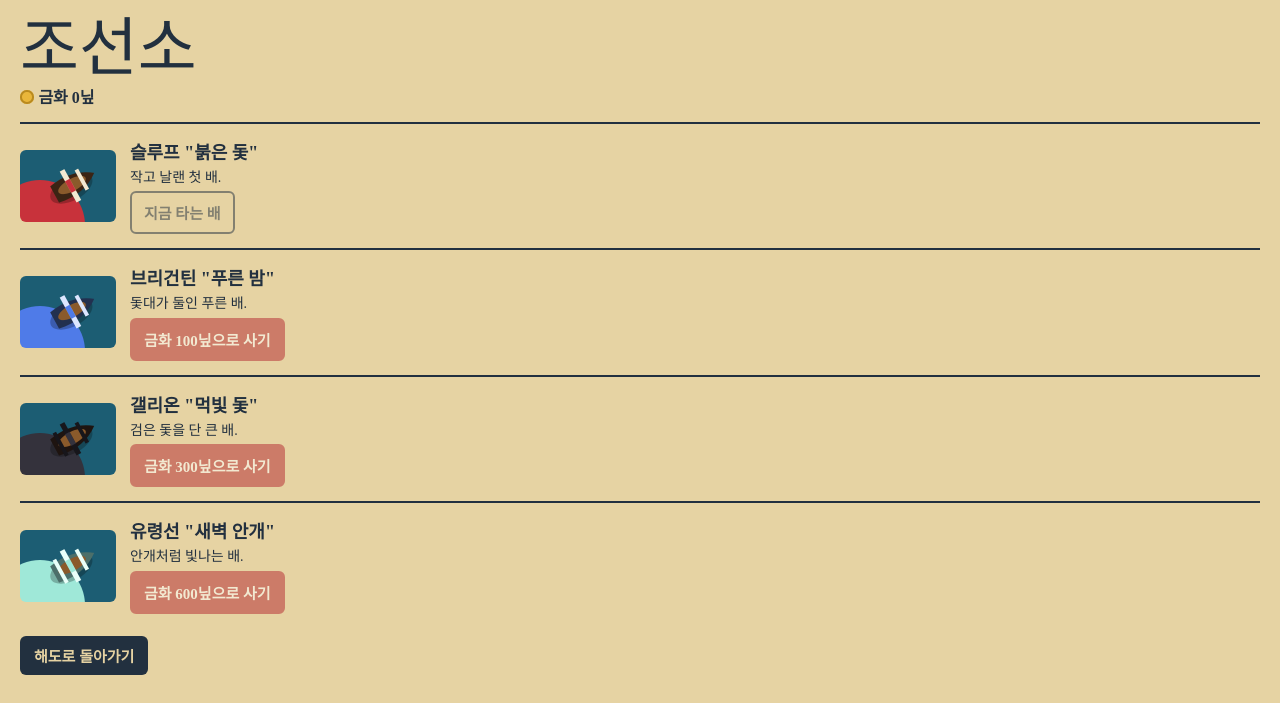
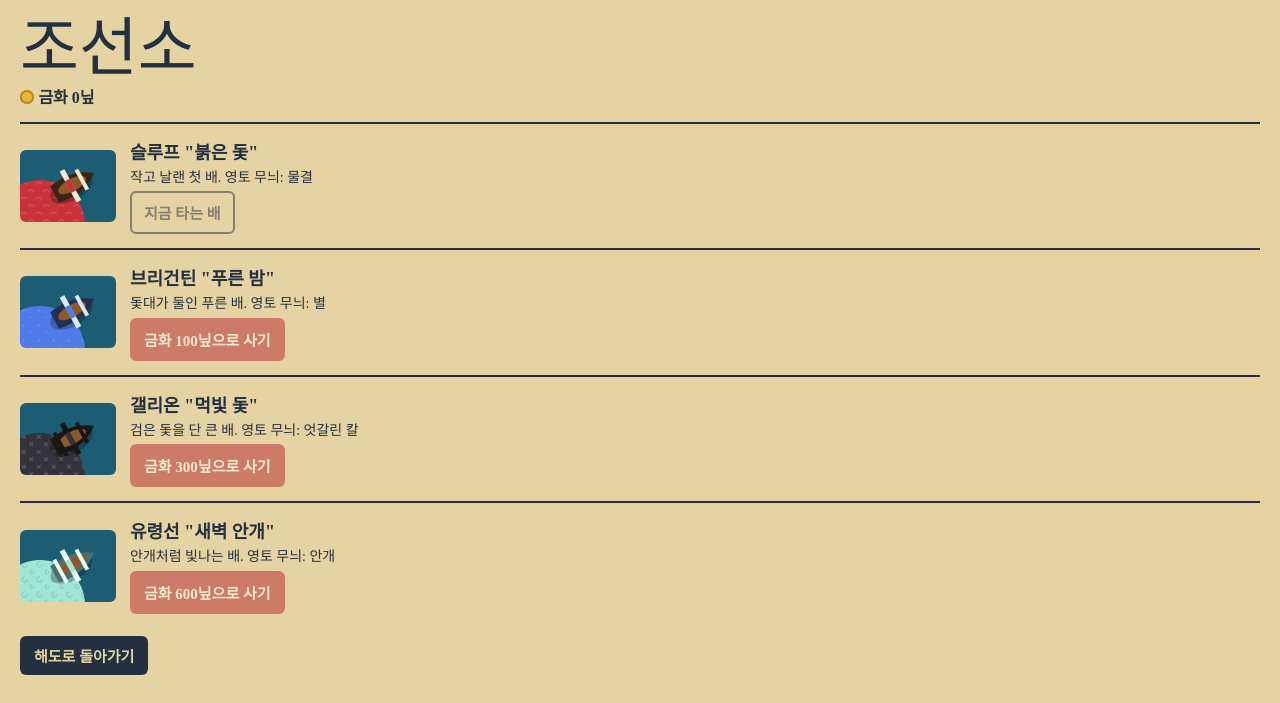
Before and after one commit to cheeyeon87-commits/pado-game, a plain HTML site: page index.html in a window 1280 px wide. Both pictures are taken after a click on the button "내 배 고르기". Drawn offline with Linux system fonts and the light colour scheme; a web font is replaced by a local one.

Commit message:
Add per-ship territory patterns and a smoother leaderboard
Co-Authored-By: Claude Opus 5.5 <noreply@anthropic.com>

```diff
--- a/index.html
+++ b/index.html
@@ -44,9 +44,12 @@ canvas{position:fixed;inset:0;width:100%;height:100%;display:block}
 #kills{position:absolute;left:12px;top:calc(max(12px,env(safe-area-inset-top)) + 36px);
   background:rgba(18,30,45,.7);border-radius:10px;padding:4px 10px;font-weight:700}
 #board{position:absolute;right:12px;top:calc(max(12px,env(safe-area-inset-top)) + 36px);list-style:none;padding:0;
-  font-size:13px;font-weight:700;min-width:132px}
-#board li{display:flex;justify-content:space-between;gap:10px;padding:3px 8px;margin-bottom:3px;border-radius:8px;
-  background:rgba(18,30,45,.7);border-left:6px solid var(--c)}
+  font-size:13px;font-weight:700;width:156px;margin:0}
+#board li{position:absolute;right:0;width:100%;height:24px;box-sizing:border-box;display:flex;align-items:center;
+  justify-content:space-between;gap:8px;padding:0 8px;border-radius:8px;overflow:hidden;white-space:nowrap;
+  background:rgba(18,30,45,.7);border-left:6px solid var(--c);transition:transform .35s ease,opacity .25s}
+#board li::before{content:'';position:absolute;left:0;top:0;bottom:0;width:var(--w,0%);background:var(--c);opacity:.3;transition:width .3s}
+#board li span{position:relative}
 #board li.me{background:rgba(230,211,163,.92);color:var(--ink)}
 #mini{position:absolute;inset:auto;left:12px;bottom:max(12px,env(safe-area-inset-bottom));width:112px;height:112px;
   border:2px solid var(--paper);border-radius:10px;background:rgba(18,30,45,.7)}
@@ -146,18 +149,18 @@ const SEAS = [
 ];
 const CREW = [
   {name:'나', color:'#C8323B'},
-  {name:'외눈 메리', color:'#E0A82E'},
-  {name:'은갈고리 한', color:'#7D5BA6'},
-  {name:'검은돛 도로', color:'#2FA37A'},
-  {name:'폭풍의 진', color:'#E07A2E'},
-  {name:'앵무 선장', color:'#E6DFCF'},
+  {name:'외눈 메리', color:'#E0A82E', pat:'dots'},
+  {name:'은갈고리 한', color:'#7D5BA6', pat:'scales'},
+  {name:'검은돛 도로', color:'#2FA37A', pat:'stripes'},
+  {name:'폭풍의 진', color:'#E07A2E', pat:'zigzag'},
+  {name:'앵무 선장', color:'#E6DFCF', pat:'diamonds'},
 ];
 // 내가 고를 수 있는 해적선(겉모습만 다르고 성능은 같다)
 const SHIPS = [
-  {name:'슬루프 "붉은 돛"', desc:'작고 날랜 첫 배.', price:0, color:'#C8323B', sail:'#F3E9D2', hull:'#3B2414'},
-  {name:'브리건틴 "푸른 밤"', desc:'돛대가 둘인 푸른 배.', price:100, color:'#4F7BE8', sail:'#DCE6FF', hull:'#22304F', masts:2},
-  {name:'갤리온 "먹빛 돛"', desc:'검은 돛을 단 큰 배.', price:300, color:'#34323C', sail:'#17161B', hull:'#1E1410', masts:3},
-  {name:'유령선 "새벽 안개"', desc:'안개처럼 빛나는 배.', price:600, color:'#9FE8D8', sail:'#E9FFF9', hull:'#4C6F6A', masts:3},
+  {name:'슬루프 "붉은 돛"', desc:'작고 날랜 첫 배.', price:0, color:'#C8323B', sail:'#F3E9D2', hull:'#3B2414', pat:'waves'},
+  {name:'브리건틴 "푸른 밤"', desc:'돛대가 둘인 푸른 배.', price:100, color:'#4F7BE8', sail:'#DCE6FF', hull:'#22304F', masts:2, pat:'stars'},
+  {name:'갤리온 "먹빛 돛"', desc:'검은 돛을 단 큰 배.', price:300, color:'#34323C', sail:'#17161B', hull:'#1E1410', masts:3, pat:'cross'},
+  {name:'유령선 "새벽 안개"', desc:'안개처럼 빛나는 배.', price:600, color:'#9FE8D8', sail:'#E9FFF9', hull:'#4C6F6A', masts:3, pat:'fog'},
 ];
 const ITEMS = {wind:{name:'순풍', sec:4}, shield:{name:'방어막', sec:7}};
 const $ = id => document.getElementById(id);
@@ -410,7 +413,7 @@ function think(b,dt){
 }
 
 function startRound(i){
-  G.sea=i; G.best=0; G.t=0; G.coins=0; G.mile=0; G.items=[]; G.itemT=3; G.fx=[]; G.pop=[];
+  G.sea=i; G.best=0; G.t=0; G.coins=0; G.mile=0; G.items=[]; G.itemT=3; G.fx=[]; G.pop=[]; G.wasTop=false;
   land=landMask(SEAS[i]); buildLandF(); own=new Int8Array(N*N).fill(-1); trail=new Int8Array(N*N).fill(-1);
   seaTotal=land.reduce((a,v)=>a+(v?0:1),0);
   G.players=CREW.map((c,id)=>({...c,id,kills:0,count:0,alive:false,trail:[],speed:id?8.2:9,hunter:id!==4,bold:.8+id*.12}));
@@ -468,7 +471,20 @@ function hud(){
   $('buff').hidden=!b.length; $('buff').textContent=b.join(' · ');
   const rank=G.players.filter(p=>p.alive).sort((a,b)=>b.count-a.count);
   const rows=rank.slice(0,3); if (me.alive&&!rows.includes(me)) rows.push(me);
-  $('board').innerHTML=rows.map(p=>`<li class="${p.id?'':'me'}" style="--c:${p.color}"><span>${rank.indexOf(p)+1}. ${p.name}</span><span>${(p.count/seaTotal*100).toFixed(1)}%</span></li>`).join('');
+  // 순위표: 배마다 줄을 하나씩 두고 자리만 옮겨서, 순위가 바뀌면 줄이 미끄러지듯 움직인다. 막대는 1등 대비 영토 크기
+  const bd=$('board'), lead=rank[0];
+  if (bd._for!==G.players){ bd._for=G.players;
+    bd.innerHTML=G.players.map(p=>`<li class="${p.id?'':'me'}" style="--c:${p.color};opacity:0"><span></span><span></span></li>`).join(''); }
+  G.players.forEach((p,i)=>{ const li=bd.children[i], k=rows.indexOf(p);
+    li.style.opacity=k<0?0:1; if (k<0) return;
+    const sh=p.count/seaTotal;
+    li.style.transform=`translateY(${k*27+(k===3?6:0)}px)`;
+    li.style.setProperty('--w',(lead.count?p.count/lead.count*100:0)+'%');
+    li.children[0].textContent=(p===lead?'👑 ':rank.indexOf(p)+1+'. ')+p.name;
+    li.children[1].textContent=(sh*100).toFixed(1)+'%'; });
+  const top=me.alive&&lead===me&&(!rank[1]||me.count>rank[1].count);
+  if (top&&!G.wasTop&&G.state==='play') popText(me.x,me.y-1.5,'1위!','#E9B63A');
+  G.wasTop=top;
 }
 
 function shipShape(c,s,p){
@@ -547,6 +563,29 @@ function contour(f,x0,y0,x1,y1,camx,camy){
   }
   return P;
 }
+// 영토 무늬: 배마다 고유한 무늬를 영토 색 위에 옅게 겹친다. 무늬 한 칸(t×t)을 이어 붙이므로 칸 경계에 걸리는 모양은 9번 겹쳐 그린다
+const PATN={waves:'물결', stars:'별', cross:'엇갈린 칼', fog:'안개', dots:'금화', scales:'비늘', stripes:'빗금', zigzag:'번갯길', diamonds:'마름모'};
+const MOTIF={
+  waves:(c,t)=>{ for (const [x,y] of [[.25,.35],[.75,.85]]){ c.beginPath(); c.arc(x*t,y*t,t*.2,Math.PI*1.15,Math.PI*1.85); c.stroke(); } },
+  stars:(c,t)=>{ for (const [x,y,r] of [[.25,.3,.13],[.72,.75,.09]]){ c.beginPath();
+    for (let k=0;k<8;k++){ const a=k*Math.PI/4, q=k%2?r*.35:r; c.lineTo((x+Math.cos(a)*q)*t,(y+Math.sin(a)*q)*t); } c.fill(); } },
+  cross:(c,t)=>{ for (const [x,y] of [[.25,.25],[.75,.75]]){ const r=.11*t; c.beginPath(); c.moveTo(x*t-r,y*t-r); c.lineTo(x*t+r,y*t+r); c.moveTo(x*t+r,y*t-r); c.lineTo(x*t-r,y*t+r); c.stroke(); } },
+  fog:(c,t)=>{ for (const [x,y,r] of [[.3,.3,.18],[.8,.78,.12]]){ c.beginPath(); c.arc(x*t,y*t,r*t,0,Math.PI*1.5); c.stroke(); } },
+  dots:(c,t)=>{ for (const [x,y] of [[.25,.25],[.75,.75]]){ c.beginPath(); c.arc(x*t,y*t,t*.08,0,7); c.fill(); } },
+  scales:(c,t)=>{ for (const [x,y] of [[0,.5],[.5,.5],[.25,1],[.75,1]]){ c.beginPath(); c.arc(x*t,y*t-t*.25,t*.25,0,Math.PI); c.stroke(); } },
+  zigzag:(c,t)=>{ c.beginPath(); [[0,.4],[.25,.6],[.5,.4],[.75,.6],[1,.4]].forEach(([x,y])=>c.lineTo(x*t,y*t)); c.stroke(); },
+  diamonds:(c,t)=>{ c.beginPath(); c.moveTo(.5*t,.36*t); c.lineTo(.62*t,.5*t); c.lineTo(.5*t,.64*t); c.lineTo(.38*t,.5*t); c.fill(); },
+};
+const patCache={};
+function territoryPattern(target,pat,color,t){
+  const key=(target===ctx?'g':'s')+pat+color+t; if (patCache[key]) return patCache[key];
+  const tile=document.createElement('canvas'); tile.width=tile.height=t; const c=tile.getContext('2d');
+  const n=parseInt(color.slice(1),16), lum=(.299*(n>>16)+.587*(n>>8&255)+.114*(n&255))/255;
+  c.strokeStyle=c.fillStyle=lum>.6?'rgba(60,40,20,.16)':'rgba(255,255,255,.2)'; c.lineWidth=Math.max(1.5,t*.07); c.lineCap='round';
+  if (pat==='stripes'){ c.beginPath(); for (const o of [-t,0,t]){ c.moveTo(o,t); c.lineTo(o+t,0); } c.stroke(); }
+  else for (const dx of [-t,0,t]) for (const dy of [-t,0,t]){ c.save(); c.translate(dx,dy); MOTIF[pat](c,t); c.restore(); }
+  return patCache[key]=target.createPattern(tile,'repeat');
+}
 const shade=(hex,k)=>'#'+[1,3,5].map(i=>Math.round(parseInt(hex.slice(i,i+2),16)*k).toString(16).padStart(2,'0')).join('');
 function draw(){
   const me=G.players[0], camx=me.x*cs-W/2, camy=me.y*cs-H/2, K=G.players.length+1, cp=cs/U;
@@ -559,6 +598,7 @@ function draw(){
     const P=contour(field[p.id],x0,y0,x1,y1,camx,camy);
     ctx.save(); ctx.translate(0,cs*.2); ctx.fillStyle=p.dark||(p.dark=shade(p.color,.6)); ctx.fill(P); ctx.restore();
     ctx.fillStyle=p.color; ctx.fill(P);
+    if (p.pat){ const pt=territoryPattern(ctx,p.pat,p.color,Math.round(cs*2.4)); pt.setTransform(new DOMMatrix([1,0,0,1,-camx,-camy])); ctx.fillStyle=pt; ctx.fill(P); }
   }
   // 물길: 배가 실제로 지나간 길을 따라 굵은 띠로 그린다
   ctx.lineCap=ctx.lineJoin='round'; ctx.lineWidth=cs*.8; ctx.globalAlpha=.7;
@@ -631,13 +671,14 @@ function showDock(){
   $('dock').hidden=false; $('haveDock').innerHTML=coinText();
   $('ships').innerHTML=SHIPS.map((sh,i)=>{
     const own=save.ships.includes(i), on=save.ship===i;
-    return `<div class="ship"><canvas width="192" height="144"></canvas><h3>${sh.name}</h3><p>${sh.desc}</p>
+    return `<div class="ship"><canvas width="192" height="144"></canvas><h3>${sh.name}</h3><p>${sh.desc} 영토 무늬: ${PATN[sh.pat]}</p>
       ${on?'<button disabled>지금 타는 배</button>':own?`<button data-pick="${i}">이 배 타기</button>`
         :`<button class="buy" data-buy="${i}" ${save.coins<sh.price?'disabled':''}>금화 ${sh.price}닢으로 사기</button>`}</div>`;
   }).join('');
   document.querySelectorAll('.ship').forEach((el,i)=>{
     const c=el.querySelector('canvas').getContext('2d');
     c.fillStyle='#1C5D73'; c.fillRect(0,0,192,144); c.fillStyle=SHIPS[i].color; c.beginPath(); c.arc(40,150,90,0,7); c.fill();
+    c.fillStyle=territoryPattern(c,SHIPS[i].pat,SHIPS[i].color,30); c.fill();
     c.translate(104,70); c.rotate(-.5); shipShape(c,44,SHIPS[i]);
   });
 }
```
